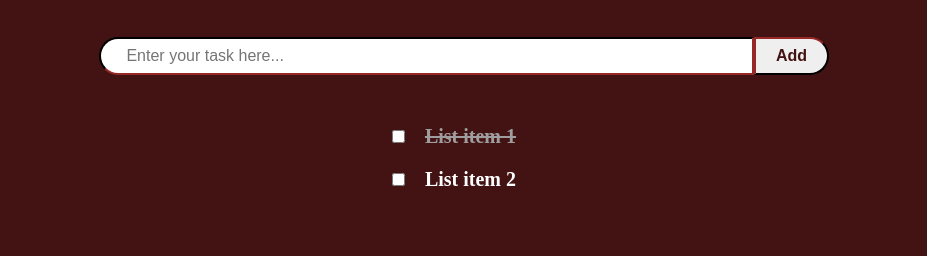
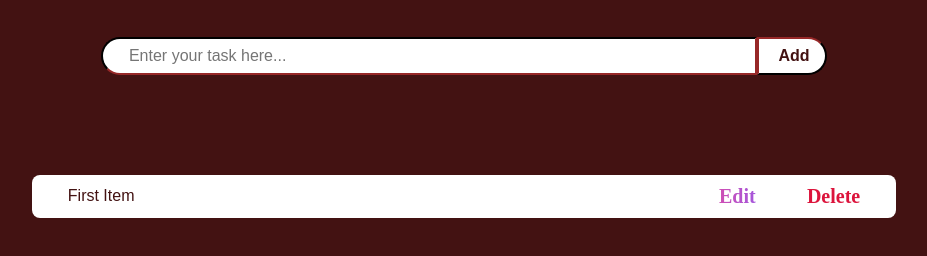
Before and after one commit to ileri-oluwa-kiiye/to-do-list, a plain HTML site: page index.html in a window 1280 px wide. Shown: the part 210-466 px from the top of the page, without its empty margins (176-1103 px from the left). Drawn offline with Linux system fonts and the light colour scheme.

Commit message:
Done with the UI, JavaScript now

```diff
--- a/index.html
+++ b/index.html
@@ -25,8 +25,11 @@
                 </div>
 
                 <ul class="tasks">
-                    <li><input type="checkbox" id="in"><label for="in" class="checked">List item 1</label></li>
-                    <li><input type="checkbox" id="in"><label for="in">List item 2</label></li>
+                    <li>
+                        <input type="text" id="in" value="First Item" readonly>
+                        <span id="edit-button">Edit</span>
+                        <span id="delete">Delete</span>
+                    </li>
                 </ul>
            </div>
         </div>
--- a/style.css
+++ b/style.css
@@ -1,6 +1,9 @@
 :root{
     --primary-color:rgb(67, 18, 18);
     --ticked: rgb(159, 157, 157);
+    --pink: #EC4899;
+    --purple: #885CF6;
+
 }
 
 *{
@@ -8,9 +11,6 @@
     margin: 0%;
 }
 
-li{
-    list-style-type: none;
-}
 
 body{
     color: white;
@@ -23,6 +23,11 @@ body{
     margin: auto;
     margin-top: 7%;
     text-align: center;
+    max-width: 1250px;
+}
+
+li{
+    list-style-type: none;
 }
 
 header h1{
@@ -34,7 +39,7 @@ input{
 }
 
 .add-tasks{
-    padding: 40px 0px;
+    padding: 40px 0px 100px 0px;
 }
 
 .add-tasks input[type = text]{
@@ -49,13 +54,15 @@ input{
 }
 
 .add-tasks button{
-    padding: 8px 20px 8px 20px;
+    padding: 8px 15px 8px 20px;
     border-radius: 0px 33px 33px 0px ;
     border-color: var(--primary-color);
     outline: none;
     font-size: 16px;
     font-weight: 600;
+    cursor: pointer;
     color: var(--primary-color);
+    background-color: white;
 }
 
 .add-tasks button:hover{
@@ -65,6 +72,11 @@ input{
 .add-tasks button:active{
     color: white;
     background-color: black;
+}
+
+ul{
+    background-color: var(--primary-color);
+    color: white;
 }
 
 ul.tasks li{
@@ -82,3 +94,77 @@ ul.tasks li label{
     text-decoration: line-through;
     color: var(--ticked);
 }
+
+
+.tasks li input{
+    caret-color: var(--primary-color);
+    color:  var(--primary-color);
+    width: 50vw;
+    max-width: 600px;
+    padding: 2px 2vw;
+    font-size: 16px;
+    border: none;
+}
+
+.tasks li{
+    background-color: white;
+    color: var(--primary-color);
+}
+
+ul li{
+    border-radius: 8px;
+    display: flex;
+    justify-content: space-between;
+    align-items: center;
+}
+
+ul li span{
+    padding: 0px 2vw;
+}
+
+ul #edit-button{
+    color: aquamarine;
+    background-image: linear-gradient(to right, var(--pink), var(--purple));
+    -webkit-background-clip: text;
+    background-clip: text;
+    -webkit-text-fill-color: transparent;
+    cursor: pointer;
+}
+
+ul #edit-button:hover{
+    border-bottom: 1px solid var(--purple);
+}
+
+ul #delete{
+    color: crimson;
+    cursor: pointer;
+}
+
+ul #delete:hover{
+    border-bottom: 1px solid crimson;
+}
+
+ul #delete:active{
+    color: black;
+}
+
+
+
+@media screen and (max-width: 500px) {
+    .add-tasks input[type = text]{
+        font-size: 13px;
+    }
+
+    li input[type = text]{
+        font-size: 13px;
+    }
+
+    .add-tasks button{
+        font-size: 13px;
+    }
+
+    ul.tasks li{
+        font-size: 14px;
+    }
+
+}
```
